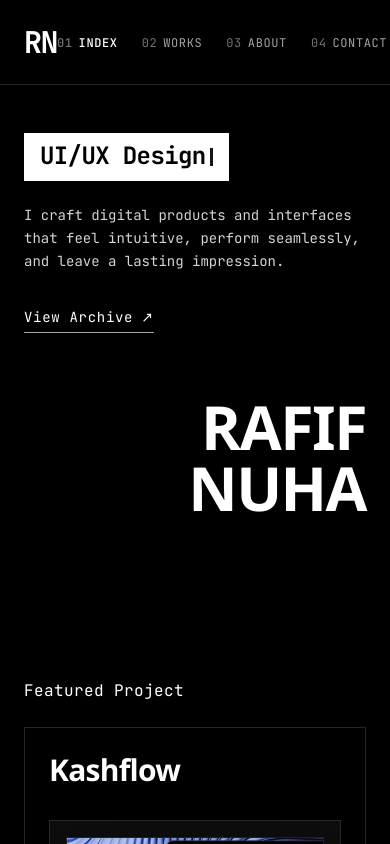
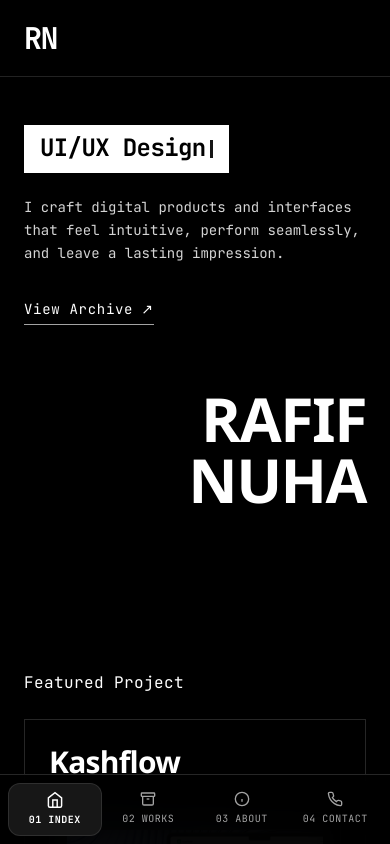
Before and after one commit to Pipip-zen/new-web-porto, a Next.js app: page / in a window 390 px wide. Shown: the top 844 px of the page. Built offline with nearby package versions, Linux system fonts and the light colour scheme.

Commit message:
feat: add responsive mobile bottom navigation bar

```diff
--- a/src/app/layout.tsx
+++ b/src/app/layout.tsx
@@ -1,6 +1,7 @@
 import type { Metadata, Viewport } from "next";
 import { JetBrains_Mono, Inter } from "next/font/google";
 import { TopHeader } from "@/components/layout/TopHeader";
+import { MobileNav } from "@/components/layout/MobileNav";
 import { Footer } from "@/components/layout/Footer";
 import "./globals.css";
 
@@ -45,11 +46,12 @@ export default function RootLayout({
       <body className="bg-black text-white antialiased font-mono min-h-screen flex flex-col justify-between">
         <div>
           <TopHeader />
-          <main className="mx-auto max-w-7xl px-6 lg:px-12">
+          <main className="mx-auto max-w-7xl px-6 lg:px-12 pb-24 md:pb-0">
             {children}
           </main>
         </div>
         <Footer />
+        <MobileNav />
       </body>
     </html>
   );
--- a/src/components/layout/MobileNav.tsx
+++ b/src/components/layout/MobileNav.tsx
@@ -5,38 +5,85 @@ import { usePathname } from "next/navigation";
 import { navigationItems } from "@/data/navigation";
 import { cn } from "@/lib/utils";
 
+function HomeIcon() {
+  return (
+    <svg aria-hidden="true" viewBox="0 0 24 24" className="h-4 w-4 fill-none stroke-current stroke-[2]">
+      <path d="m3 9 9-7 9 7v11a2 2 0 0 1-2 2H5a2 2 0 0 1-2-2z" />
+      <polyline points="9 22 9 12 15 12 15 22" />
+    </svg>
+  );
+}
+
+function ArchiveIcon() {
+  return (
+    <svg aria-hidden="true" viewBox="0 0 24 24" className="h-4 w-4 fill-none stroke-current stroke-[2]">
+      <rect width="20" height="5" x="2" y="3" rx="1" />
+      <path d="M4 8v11a2 2 0 0 0 2 2h12a2 2 0 0 0 2-2V8" />
+      <path d="M10 12h4" />
+    </svg>
+  );
+}
+
+function AboutIcon() {
+  return (
+    <svg aria-hidden="true" viewBox="0 0 24 24" className="h-4 w-4 fill-none stroke-current stroke-[2]">
+      <circle cx="12" cy="12" r="10" />
+      <path d="M12 16v-4" />
+      <path d="M12 8h.01" />
+    </svg>
+  );
+}
+
+function ContactIcon() {
+  return (
+    <svg aria-hidden="true" viewBox="0 0 24 24" className="h-4 w-4 fill-none stroke-current stroke-[2]">
+      <path d="M22 16.92v3a2 2 0 0 1-2.18 2 19.79 19.79 0 0 1-8.63-3.07 19.5 19.5 0 0 1-6-6 19.79 19.79 0 0 1-3.07-8.67A2 2 0 0 1 4.11 2h3a2 2 0 0 1 2 1.72 12.84 12.84 0 0 0 .7 2.81 2 2 0 0 1-.45 2.11L8.09 9.91a16 16 0 0 0 6 6l1.27-1.27a2 2 0 0 1 2.11-.45 12.84 12.84 0 0 0 2.81.7A2 2 0 0 1 22 16.92z" />
+    </svg>
+  );
+}
+
+const getNavIcon = (index: string) => {
+  switch (index) {
+    case "01":
+      return <HomeIcon />;
+    case "02":
+      return <ArchiveIcon />;
+    case "03":
+      return <AboutIcon />;
+    case "04":
+      return <ContactIcon />;
+    default:
+      return null;
+  }
+};
+
 export function MobileNav() {
   const pathname = usePathname();
-  const indices = ["01", "02", "03", "04"];
 
   return (
     <nav
-      className="fixed bottom-0 left-0 right-0 z-50 border-t border-outline-variant bg-[#0a0a0a]/95 backdrop-blur-md lg:hidden"
-      aria-label="Mobile navigation"
+      className="fixed bottom-0 left-0 right-0 z-50 border-t border-neutral-800 bg-black/95 backdrop-blur-xl md:hidden"
+      aria-label="Mobile Bottom Navigation"
     >
-      <ul className="grid grid-cols-4">
-        {navigationItems.map((item, index) => {
+      <ul className="grid grid-cols-4 px-2 py-2">
+        {navigationItems.map((item) => {
           const isActive = item.href === "/" ? pathname === item.href : pathname.startsWith(item.href);
 
           return (
             <li key={item.href}>
               <Link
                 href={item.href}
-                aria-current={isActive ? "page" : undefined}
                 className={cn(
-                  "flex min-h-[4rem] flex-col items-center justify-center gap-1 px-2 py-3 font-mono text-[10px] uppercase text-on-surface-variant transition-colors duration-200",
-                  isActive && "bg-white/[0.03] text-on-surface"
+                  "flex flex-col items-center justify-center gap-1 py-2 px-1 rounded-xl transition-all duration-200 font-mono text-[10px] tracking-wider uppercase",
+                  isActive
+                    ? "text-white font-bold bg-neutral-900 border border-neutral-700/60"
+                    : "text-neutral-400 hover:text-white"
                 )}
               >
-                <span
-                  className={cn(
-                    "inline-flex min-w-[2rem] items-center justify-center border border-outline-variant px-1.5 py-0.5 text-[9px] leading-none tracking-[0.14em] transition-colors duration-200",
-                    isActive && "border-on-surface bg-on-surface text-black"
-                  )}
-                >
-                  {indices[index]}
-                </span>
-                <span className="text-[10px] tracking-[0.14em]">{item.shortLabel}</span>
+                <div className={cn("transition-transform duration-200", isActive && "scale-110 text-white")}>
+                  {getNavIcon(item.index)}
+                </div>
+                <span>{item.index} {item.label}</span>
               </Link>
             </li>
           );
--- a/src/components/layout/TopHeader.tsx
+++ b/src/components/layout/TopHeader.tsx
@@ -9,8 +9,8 @@ export function TopHeader() {
   const pathname = usePathname();
 
   return (
-    <header className="sticky top-0 z-50 w-full border-b border-[#222222] bg-black/90 backdrop-blur-md">
-      <div className="mx-auto flex max-w-7xl items-center justify-between px-6 py-6 lg:px-12">
+    <header className="sticky top-0 z-40 w-full border-b border-[#222222] bg-black/90 backdrop-blur-md">
+      <div className="mx-auto flex max-w-7xl items-center justify-between px-6 py-5 lg:px-12">
         {/* Monogram RN Logo */}
         <Link href="/" className="group flex items-center">
           <span className="font-serif text-3xl font-bold tracking-tighter text-white transition-opacity group-hover:opacity-80 sm:text-4xl">
@@ -18,8 +18,8 @@ export function TopHeader() {
           </span>
         </Link>
 
-        {/* Navigation Links */}
-        <nav aria-label="Main Navigation">
+        {/* Navigation Links (Desktop only) */}
+        <nav aria-label="Main Navigation" className="hidden md:block">
           <ul className="flex items-center gap-6 sm:gap-8 lg:gap-10">
             {navigationItems.map((item) => {
               const isActive = item.href === "/" ? pathname === item.href : pathname.startsWith(item.href);
```
